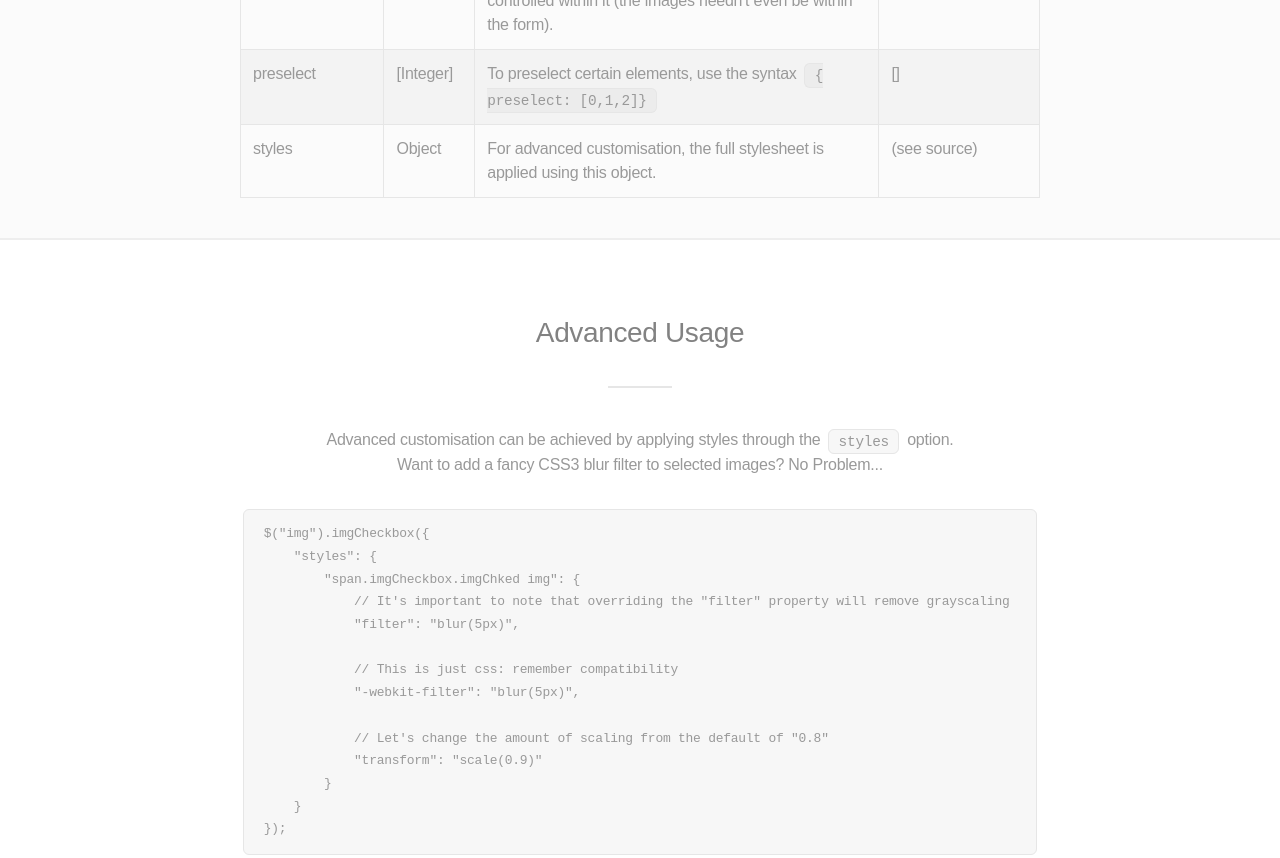
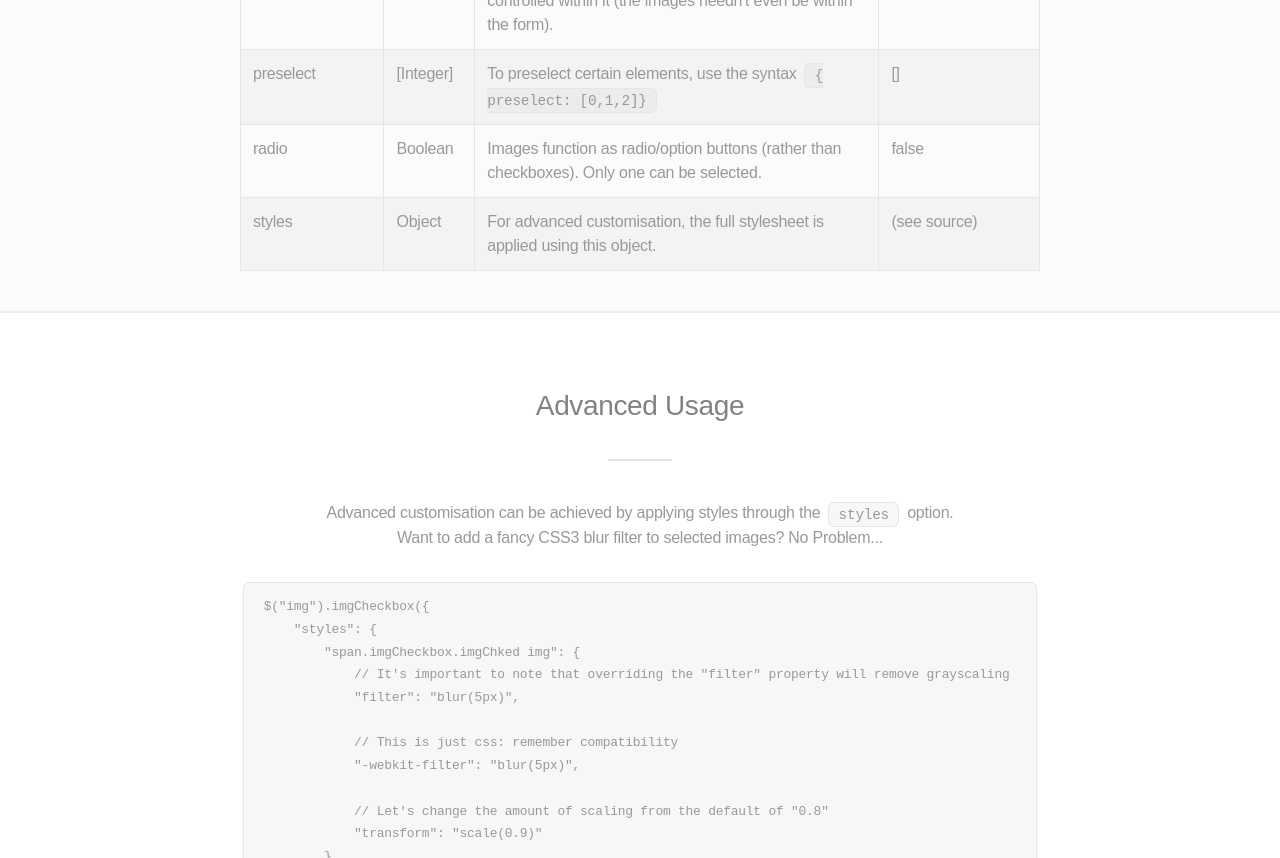
Before and after one commit to jcuenod/imgCheckbox, a plain HTML site: page index.html in a window 1280 px wide. Shown: the part 2640-3498 px from the top of the page. Drawn offline with Linux system fonts and the light colour scheme.

Commit message:
Added radio to Options

```diff
--- a/index.html
+++ b/index.html
@@ -120,6 +120,12 @@
 			            <td>To preselect certain elements, use the syntax <code>{ preselect: [0,1,2]}</code></td>
 			            <td>[]</td>
 			        </tr>
+			        <tr>
+			            <td>radio</td>
+			            <td>Boolean</td>
+			            <td>Images function as radio/option buttons (rather than checkboxes). Only one can be selected.</td>
+			            <td>false</td>
+			        </tr>
 							<tr>
 								<td>styles</td>
 								<td>Object</td>
```
